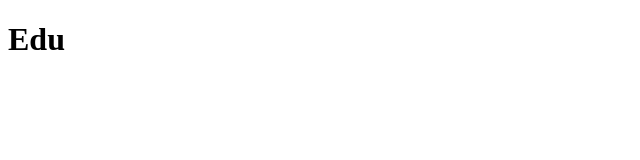
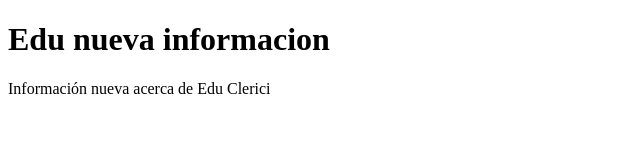
Before and after one commit to debianitram/taller-git, a plain HTML site: page page-about-edu.html in a window 1280 px wide. Shown: the whole page, without its empty margins (0-640 px from the left). Drawn offline with Linux system fonts and the light colour scheme.

Commit message:
nueva info de edu

```diff
--- a/page-about-edu.html
+++ b/page-about-edu.html
@@ -1,9 +1,10 @@
 <!DOCTYPE html>
 <html>
 <head>
-	<title>Pagina de Edu</title>
+	<title>Pagina de Edu Modificada</title>
 </head>
 <body>
-	<h1>Edu</h1>
+	<h1>Edu nueva informacion</h1>
+	<p class='paragraph2'>Información nueva acerca de Edu Clerici</p>
 </body>
 </html>
```
